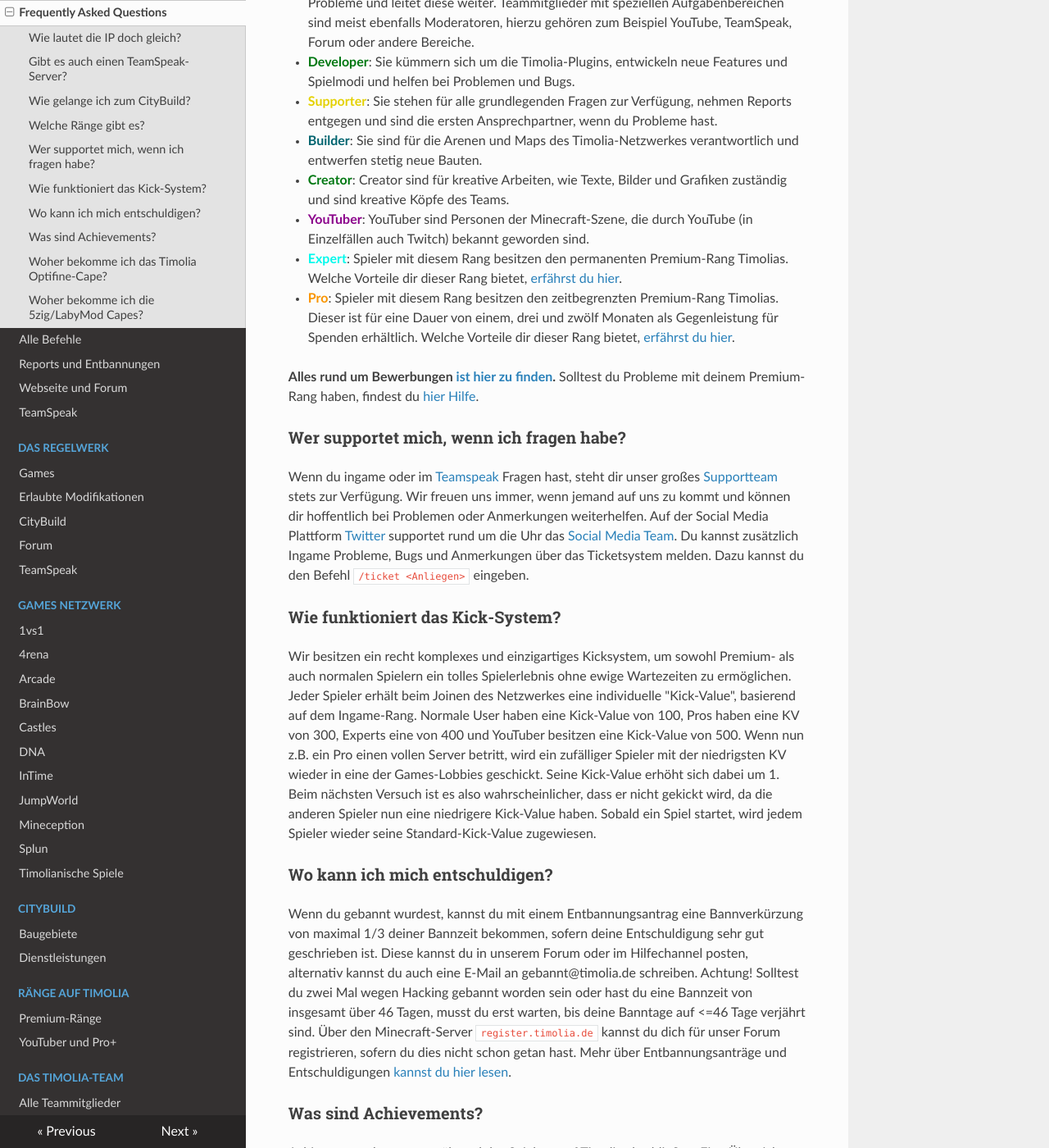
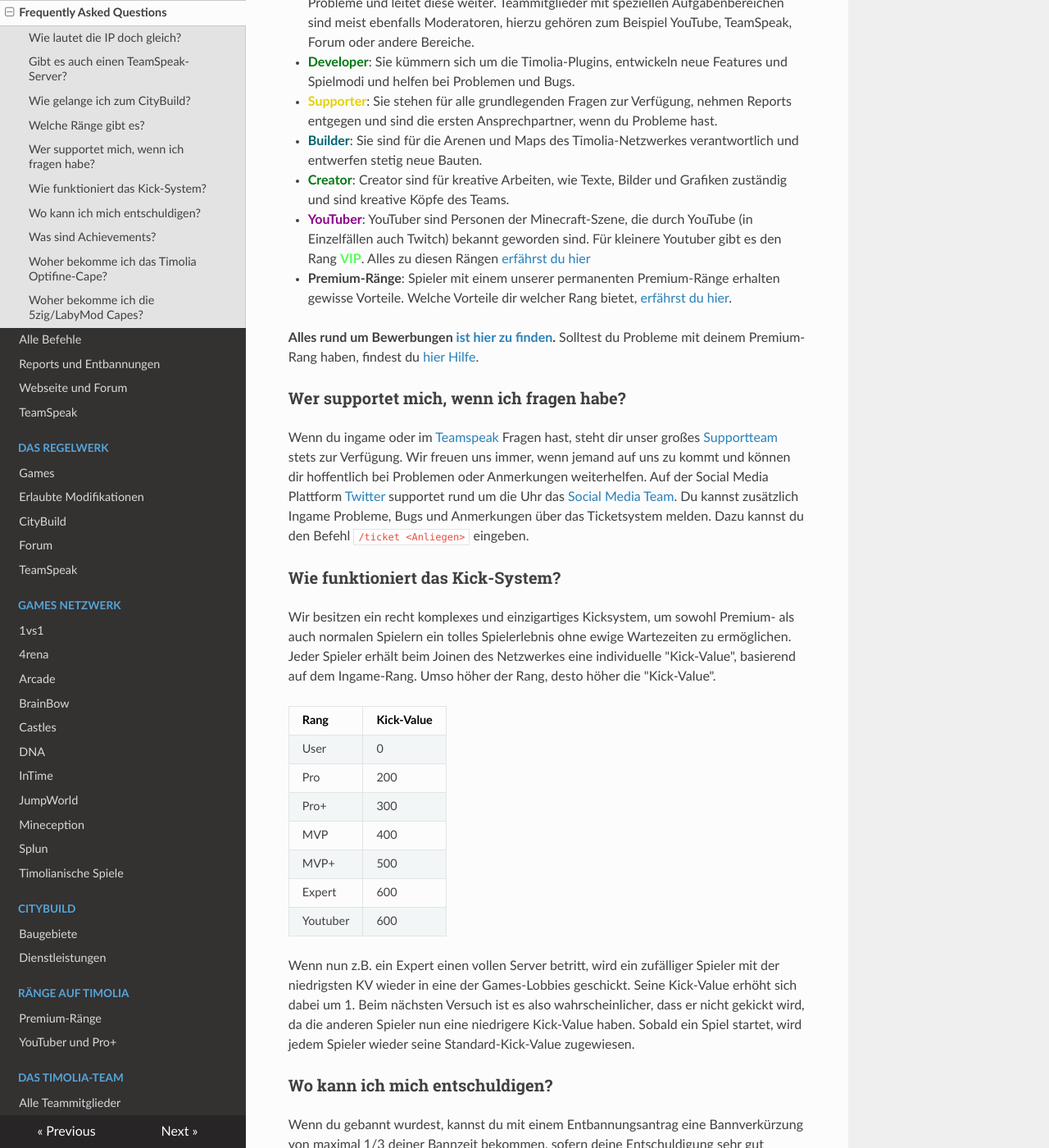
Before and after one commit to TimoliaDE/HowTo, an MkDocs documentation site: the page built from docs/faq.md, in a window 1280 px wide and 1400 px high, scrolled down 827 px. Shown: the whole window at 82% size. Built offline with MkDocs 1.6.1, drawn with Linux system fonts in a browser that asks for light colours; nearby versions of some CDN libraries; old or Windows-style settings are respelled for this version of MkDocs.

Commit message:
Update faq.md

```diff
--- a/docs/faq.md
+++ b/docs/faq.md
@@ -37,14 +37,10 @@ Sie sind für die Arenen und Maps des Timolia-Netzwerkes verantwortlich und entw
 Creator sind für kreative Arbeiten, wie Texte, Bilder und Grafiken zuständig und sind kreative Köpfe des Teams.
 
 - <b><span style="color:#8B008B">YouTuber</span></b>:
-YouTuber sind Personen der Minecraft-Szene, die durch YouTube (in Einzelfällen auch Twitch) bekannt geworden sind.
+YouTuber sind Personen der Minecraft-Szene, die durch YouTube (in Einzelfällen auch Twitch) bekannt geworden sind. Für kleinere Youtuber gibt es den Rang <b><span style="color:#55FF55">VIP</span></b>. Alles zu diesen Rängen [erfährst du hier](/)
 
-- <b><span style="color:#00F9EC">Expert</span></b>:
-Spieler mit diesem Rang besitzen den permanenten Premium-Rang Timolias. Welche Vorteile dir dieser Rang bietet, [erfährst du hier](/ranks/premium/).
-
-- <b><span style="color:#F99500">Pro</span></b>:
-Spieler mit diesem Rang besitzen den zeitbegrenzten Premium-Rang Timolias. Dieser ist für eine Dauer von einem, drei und zwölf Monaten als Gegenleistung für Spenden erhältlich.
-Welche Vorteile dir dieser Rang bietet, [erfährst du hier](/ranks/premium/).
+- <b>Premium-Ränge</b>:
+Spieler mit einem unserer permanenten Premium-Ränge erhalten gewisse Vorteile. Welche Vorteile dir welcher Rang bietet, [erfährst du hier](/ranks/youtube/).
 
 **Alles rund um Bewerbungen [ist hier zu finden](/team/apply/).** Solltest du Probleme mit deinem  Premium-Rang haben, findest du [hier Hilfe](/ranks/premium/).
 
@@ -54,8 +50,19 @@ Auf der Social Media Plattform [Twitter](https://twitter.com/TimoliaTeam) suppor
 
 ### Wie funktioniert das Kick-System?
 Wir besitzen ein recht komplexes und einzigartiges Kicksystem, um sowohl Premium- als auch normalen Spielern ein tolles Spielerlebnis ohne ewige Wartezeiten zu ermöglichen.
-Jeder Spieler erhält beim Joinen des Netzwerkes eine individuelle "Kick-Value", basierend auf dem Ingame-Rang. Normale User haben eine Kick-Value von 100, Pros haben eine KV von 300,
-Experts eine von 400 und YouTuber besitzen eine Kick-Value von 500. Wenn nun z.B. ein Pro einen vollen Server betritt, wird ein zufälliger Spieler mit der niedrigsten KV wieder in eine
+Jeder Spieler erhält beim Joinen des Netzwerkes eine individuelle "Kick-Value", basierend auf dem Ingame-Rang. Umso höher der Rang, desto höher die "Kick-Value".
+
+| Rang | Kick-Value |
+| ------ | -------- |
+| User | 0 |
+| Pro | 200 |
+| Pro+ | 300 |
+| MVP | 400 |
+| MVP+ | 500 |
+| Expert | 600 |
+| Youtuber | 600 |
+
+Wenn nun z.B. ein Expert einen vollen Server betritt, wird ein zufälliger Spieler mit der niedrigsten KV wieder in eine
 der Games-Lobbies geschickt. Seine Kick-Value erhöht sich dabei um 1. Beim nächsten Versuch ist es also wahrscheinlicher, dass er nicht gekickt wird, da die anderen Spieler nun eine
 niedrigere Kick-Value haben. Sobald ein Spiel startet, wird jedem Spieler wieder seine Standard-Kick-Value zugewiesen.
 
```
